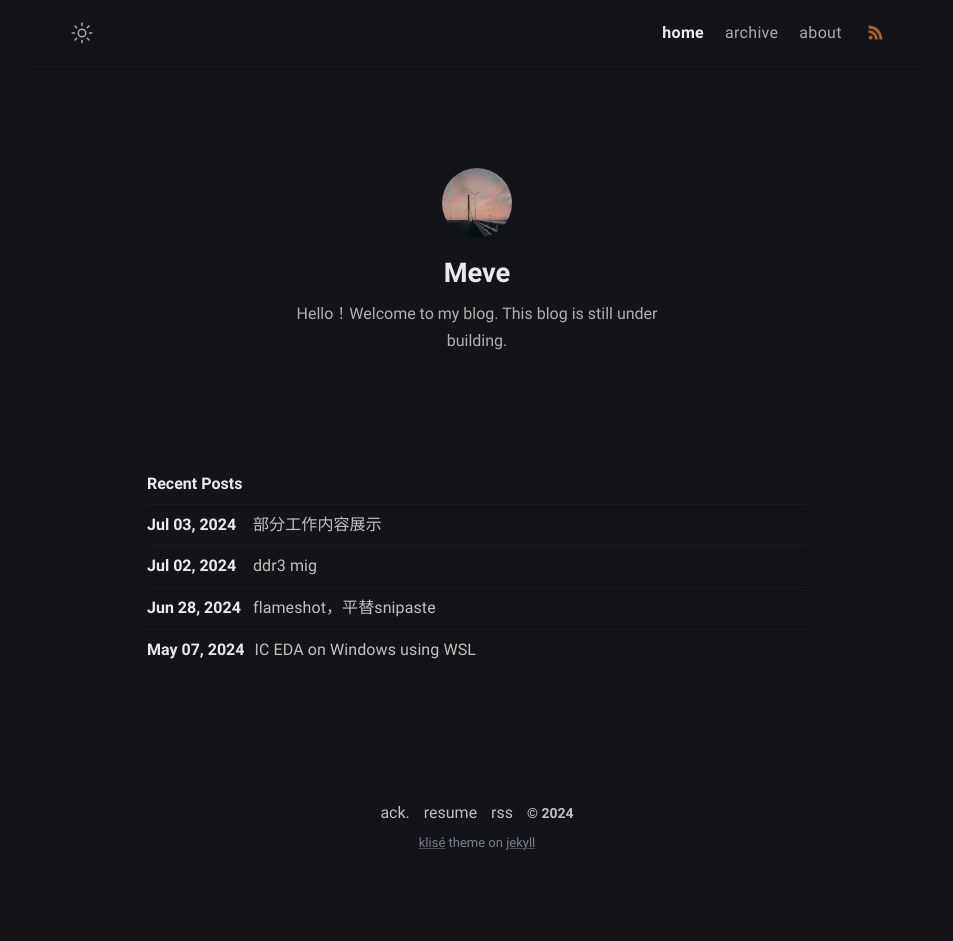
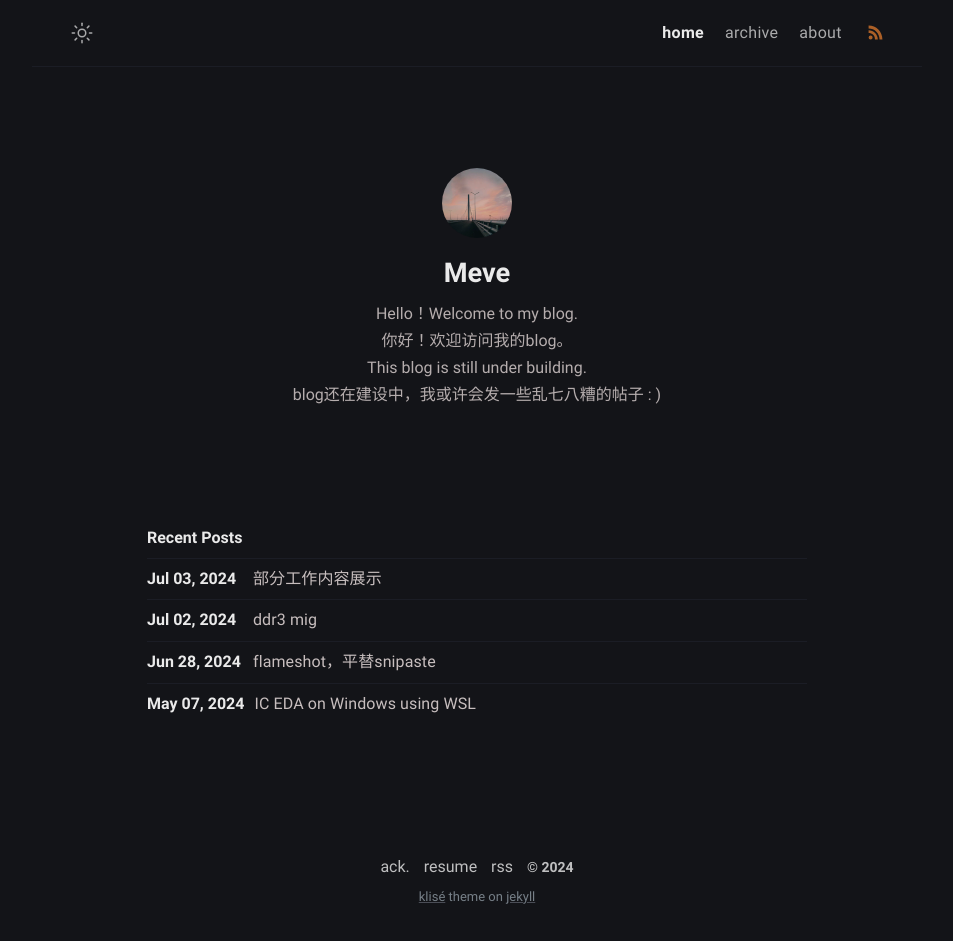
Before and after one commit to touchspeed/touchspeed.github.io, a Jekyll site: the page built from index.md, in a window 1280 px wide. Shown: the whole page, without its empty margins (163-1116 px from the left). Built offline with Jekyll 4.4.1, drawn with Linux system fonts in a browser that asks for light colours; before the commit the page ends 900 px from its top, so only the background shows below that.

Commit message:
home words

```diff
--- a/_config.yml
+++ b/_config.yml
@@ -13,8 +13,10 @@ mode: dark # default theme "dark" | "light"
 author:
   name: Meve # author name
   bio: >- # tell to the world
-    Hello！Welcome to my blog.
-    This blog is still under building.
+    Hello！Welcome to my blog. <br>
+    你好！欢迎访问我的blog。 <br>
+    This blog is still under building. <br>
+    blog还在建设中，我或许会发一些乱七八糟的帖子 : )<br>
   username: touchspeed # general username
   github: touchspeed # github username
   twitter: null # twitter username
```
Also changed, not shown: 3 other files.
